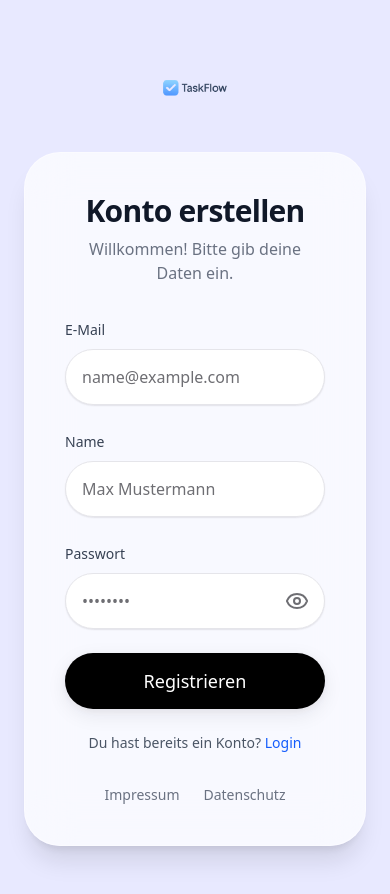
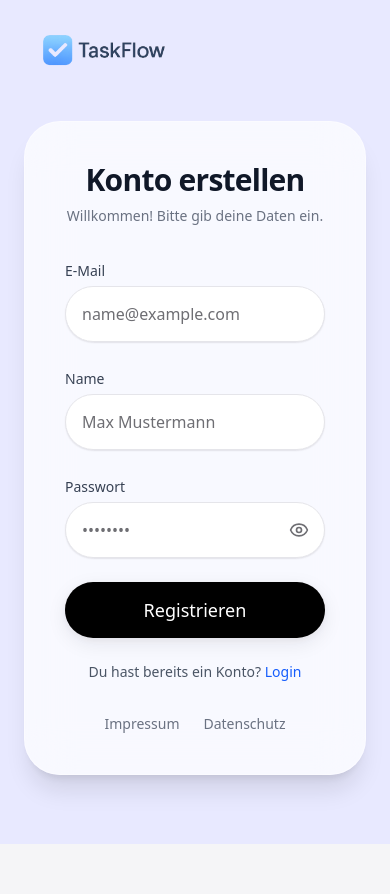
Before and after one commit to DevChristian1208/TaskFlow, a Next.js app: page /Register in a window 390 px wide. After the commit the page ends 844 px from the top, so only its background shows below. Built offline with nearby package versions, Linux system fonts and the light colour scheme; no server answers.

Commit message:
responsive fix Login/Register components

```diff
--- a/app/Login/page.tsx
+++ b/app/Login/page.tsx
@@ -8,10 +8,10 @@ import Link from "next/link";
 import { Eye, EyeOff } from "lucide-react";
 
 const inputClass =
-  "input-autofill-fix mt-2 w-full h-14 rounded-2xl border border-border bg-card px-4 text-foreground placeholder:text-muted-foreground shadow-apple-sm focus:outline-none focus:border-primary focus:ring-4 focus:ring-primary/20 transition-all duration-200 ease-apple";
+  "input-autofill-fix mt-1 w-full h-11 roomy:h-14 rounded-2xl border border-border bg-card px-4 text-foreground placeholder:text-muted-foreground shadow-apple-sm focus:outline-none focus:border-primary focus:ring-4 focus:ring-primary/20 transition-all duration-200 ease-apple";
 
 const inputClassNoMargin =
-  "input-autofill-fix w-full h-14 rounded-2xl border border-border bg-card px-4 text-foreground placeholder:text-muted-foreground shadow-apple-sm focus:outline-none focus:border-primary focus:ring-4 focus:ring-primary/20 transition-all duration-200 ease-apple";
+  "input-autofill-fix w-full h-11 roomy:h-14 rounded-2xl border border-border bg-card px-4 text-foreground placeholder:text-muted-foreground shadow-apple-sm focus:outline-none focus:border-primary focus:ring-4 focus:ring-primary/20 transition-all duration-200 ease-apple";
 
 export default function LoginPage() {
   const router = useRouter();
@@ -52,26 +52,29 @@ export default function LoginPage() {
   }
 
   return (
-    <div className="min-h-screen bg-[#E8E9FF] dark:bg-black flex flex-col items-center justify-center gap-6 px-6 py-12 transition-colors duration-300">
-      <Image
-        src="/Taskflow.png"
-        alt="logo"
-        width={200}
-        height={200}
-        priority
-        className="h-20 w-20 sm:h-28 sm:w-28 shrink-0"
-      />
+    <div className="h-dvh overflow-hidden bg-[#E8E9FF] dark:bg-black flex flex-col transition-colors duration-300">
+      <header className="w-full shrink-0 px-5 py-3 roomy:px-10 roomy:py-8">
+        <Image
+          src="/taskflow-logo.png"
+          alt="TaskFlow"
+          width={856}
+          height={241}
+          priority
+          className="h-8 roomy:h-9 w-auto"
+        />
+      </header>
 
-      <div className="w-full max-w-md bg-white/70 dark:bg-white/5 backdrop-blur-xl border border-white/40 dark:border-white/10 shadow-xl rounded-3xl p-10 transition-all">
-        <h1 className="text-3xl font-semibold tracking-tight text-gray-900 dark:text-white text-center mb-2">
+      <div className="flex-1 min-h-0 flex items-center justify-center px-5 pb-4 roomy:px-6 roomy:pb-12">
+        <div className="w-full max-w-md max-h-full overflow-hidden bg-white/70 dark:bg-white/5 backdrop-blur-xl border border-white/40 dark:border-white/10 shadow-xl rounded-3xl p-6 roomy:p-10 transition-all">
+        <h1 className="text-xl roomy:text-3xl font-semibold tracking-tight text-gray-900 dark:text-white text-center mb-1.5 roomy:mb-2">
           Willkommen zurück
         </h1>
 
-        <p className="text-gray-500 dark:text-gray-400 text-center mb-8">
+        <p className="text-sm text-gray-500 dark:text-gray-400 text-center mb-4 roomy:mb-8">
           Melde dich in deinem Konto an
         </p>
 
-        <form onSubmit={handleLogin} className="space-y-6">
+        <form onSubmit={handleLogin} className="space-y-3 roomy:space-y-6">
           <div>
             <label className="text-gray-700 dark:text-gray-300 text-sm font-medium">
               E-Mail
@@ -99,7 +102,7 @@ export default function LoginPage() {
               </Link>
             </div>
 
-            <div className="relative mt-2">
+            <div className="relative mt-1">
               <input
                 type={showPassword ? "text" : "password"}
                 required
@@ -112,18 +115,18 @@ export default function LoginPage() {
                 onClick={() => setShowPassword(!showPassword)}
                 className="absolute right-4 top-1/2 -translate-y-1/2 text-muted-foreground hover:text-foreground transition-colors duration-200 ease-apple"
               >
-                {showPassword ? <EyeOff /> : <Eye />}
+                {showPassword ? <EyeOff size={20} /> : <Eye size={20} />}
               </button>
             </div>
           </div>
 
-          {errorMsg && <p className="text-red-600 text-center">{errorMsg}</p>}
+          {errorMsg && <p className="text-red-600 text-sm text-center">{errorMsg}</p>}
 
-          <div className="flex flex-col gap-3">
+          <div className="flex flex-col gap-2.5 roomy:gap-3">
             <button
               type="submit"
               disabled={loading}
-              className="w-full h-14 rounded-full bg-black dark:bg-white text-white dark:text-black font-medium hover:bg-[#1d1d1f] dark:hover:bg-gray-200 shadow-apple-md transition-all duration-200 ease-apple disabled:opacity-60 text-lg cursor-pointer"
+              className="w-full h-11 roomy:h-14 rounded-full bg-black dark:bg-white text-white dark:text-black font-medium hover:bg-[#1d1d1f] dark:hover:bg-gray-200 shadow-apple-md transition-all duration-200 ease-apple disabled:opacity-60 text-base roomy:text-lg cursor-pointer"
             >
               {loading ? "Lade..." : "Login"}
             </button>
@@ -140,7 +143,7 @@ export default function LoginPage() {
               type="button"
               onClick={handleGuestLogin}
               disabled={loading}
-              className="w-full h-14 rounded-full border border-gray-300 dark:border-white/10 bg-white dark:bg-white/5 text-gray-900 dark:text-white font-medium hover:bg-gray-50 dark:hover:bg-white/10 transition-colors duration-200 ease-apple text-lg cursor-pointer"
+              className="w-full h-11 roomy:h-14 rounded-full border border-gray-300 dark:border-white/10 bg-white dark:bg-white/5 text-gray-900 dark:text-white font-medium hover:bg-gray-50 dark:hover:bg-white/10 transition-colors duration-200 ease-apple text-base roomy:text-lg cursor-pointer"
             >
               Als Gast fortfahren
             </button>
@@ -157,7 +160,7 @@ export default function LoginPage() {
           </p>
         </form>
 
-        <div className="mt-8 flex justify-center gap-6 text-sm text-gray-500 dark:text-gray-400">
+        <div className="mt-4 roomy:mt-8 flex justify-center gap-6 text-sm text-gray-500 dark:text-gray-400">
           <Link
             href="/ImpressumundDatenschutz/LegalNotice"
             className="hover:underline"
@@ -172,6 +175,7 @@ export default function LoginPage() {
           </Link>
         </div>
       </div>
+      </div>
     </div>
   );
 }
--- a/app/Register/page.tsx
+++ b/app/Register/page.tsx
@@ -9,10 +9,10 @@ import Link from "next/link";
 import { Eye, EyeOff, CheckCircle2 } from "lucide-react";
 
 const inputClass =
-  "input-autofill-fix mt-2 w-full h-14 rounded-2xl border border-border bg-card px-4 text-foreground placeholder:text-muted-foreground shadow-apple-sm focus:outline-none focus:border-primary focus:ring-4 focus:ring-primary/20 transition-all duration-200 ease-apple";
+  "input-autofill-fix mt-1 w-full h-11 roomy:h-14 rounded-2xl border border-border bg-card px-4 text-foreground placeholder:text-muted-foreground shadow-apple-sm focus:outline-none focus:border-primary focus:ring-4 focus:ring-primary/20 transition-all duration-200 ease-apple";
 
 const inputClassNoMargin =
-  "input-autofill-fix w-full h-14 rounded-2xl border border-border bg-card px-4 text-foreground placeholder:text-muted-foreground shadow-apple-sm focus:outline-none focus:border-primary focus:ring-4 focus:ring-primary/20 transition-all duration-200 ease-apple";
+  "input-autofill-fix w-full h-11 roomy:h-14 rounded-2xl border border-border bg-card px-4 text-foreground placeholder:text-muted-foreground shadow-apple-sm focus:outline-none focus:border-primary focus:ring-4 focus:ring-primary/20 transition-all duration-200 ease-apple";
 
 export default function RegisterPage() {
   const router = useRouter();
@@ -42,48 +42,51 @@ export default function RegisterPage() {
   }
 
   return (
-    <div className="min-h-screen bg-[#E8E9FF] dark:bg-black flex flex-col items-center justify-center gap-6 px-6 py-12 transition-colors duration-300">
-      <Image
-        src="/Taskflow.png"
-        alt="logo"
-        width={200}
-        height={200}
-        priority
-        className="h-20 w-20 sm:h-28 sm:w-28 shrink-0"
-      />
+    <div className="h-dvh overflow-hidden bg-[#E8E9FF] dark:bg-black flex flex-col transition-colors duration-300">
+      <header className="w-full shrink-0 px-5 py-3 roomy:px-10 roomy:py-8">
+        <Image
+          src="/taskflow-logo.png"
+          alt="TaskFlow"
+          width={856}
+          height={241}
+          priority
+          className="h-8 roomy:h-9 w-auto"
+        />
+      </header>
 
-      <div className="w-full max-w-md bg-white/70 dark:bg-white/5 backdrop-blur-xl border border-white/40 dark:border-white/10 shadow-xl rounded-3xl p-10">
-        <h1 className="text-3xl font-semibold tracking-tight text-gray-900 dark:text-white text-center mb-2">
+      <div className="flex-1 min-h-0 flex items-center justify-center px-5 pb-4 roomy:px-6 roomy:pb-12">
+        <div className="w-full max-w-md max-h-full overflow-hidden bg-white/70 dark:bg-white/5 backdrop-blur-xl border border-white/40 dark:border-white/10 shadow-xl rounded-3xl p-6 roomy:p-10">
+        <h1 className="text-xl roomy:text-3xl font-semibold tracking-tight text-gray-900 dark:text-white text-center mb-1.5 roomy:mb-2">
           Konto erstellen
         </h1>
 
         {success ? (
           <>
-            <p className="text-gray-500 dark:text-gray-400 text-center mb-8">
+            <p className="text-sm text-gray-500 dark:text-gray-400 text-center mb-4 roomy:mb-8">
               Willkommen! Bitte gib deine Daten ein.
             </p>
 
-            <div className="flex flex-col items-center gap-3 bg-green-500/10 border border-green-500/20 rounded-2xl py-6 px-4 text-green-600 dark:text-green-400 text-center mb-6">
-              <CheckCircle2 size={32} />
-              <p className="font-medium">
+            <div className="flex flex-col items-center gap-2 roomy:gap-3 bg-green-500/10 border border-green-500/20 rounded-2xl py-4 roomy:py-6 px-4 text-green-600 dark:text-green-400 text-center mb-4 roomy:mb-6">
+              <CheckCircle2 className="h-7 w-7 roomy:h-8 roomy:w-8" />
+              <p className="text-sm roomy:text-base font-medium">
                 Konto erfolgreich erstellt, {name}!
               </p>
             </div>
 
             <button
               onClick={() => router.push("/Dashboard")}
-              className="w-full h-14 rounded-full bg-black dark:bg-white text-white dark:text-black font-medium hover:bg-[#1d1d1f] dark:hover:bg-gray-200 shadow-apple-md transition-all duration-200 ease-apple text-lg cursor-pointer"
+              className="w-full h-11 roomy:h-14 rounded-full bg-black dark:bg-white text-white dark:text-black font-medium hover:bg-[#1d1d1f] dark:hover:bg-gray-200 shadow-apple-md transition-all duration-200 ease-apple text-base roomy:text-lg cursor-pointer"
             >
               Los geht&apos;s
             </button>
           </>
         ) : (
           <>
-            <p className="text-gray-500 dark:text-gray-400 text-center mb-8">
+            <p className="text-sm text-gray-500 dark:text-gray-400 text-center mb-4 roomy:mb-8">
               Willkommen! Bitte gib deine Daten ein.
             </p>
 
-            <form onSubmit={onSubmit} className="space-y-6">
+            <form onSubmit={onSubmit} className="space-y-3 roomy:space-y-6">
               <div>
                 <label className="text-gray-700 dark:text-gray-300 text-sm font-medium">
                   E-Mail
@@ -116,7 +119,7 @@ export default function RegisterPage() {
                   Passwort
                 </label>
 
-                <div className="relative mt-2">
+                <div className="relative mt-1">
                   <input
                     type={showPassword ? "text" : "password"}
                     required
@@ -130,19 +133,19 @@ export default function RegisterPage() {
                     onClick={() => setShowPassword(!showPassword)}
                     className="absolute right-4 top-1/2 -translate-y-1/2 text-muted-foreground hover:text-foreground transition-colors duration-200 ease-apple"
                   >
-                    {showPassword ? <EyeOff /> : <Eye />}
+                    {showPassword ? <EyeOff size={20} /> : <Eye size={20} />}
                   </button>
                 </div>
               </div>
 
               {errorMsg && (
-                <p className="text-red-600 text-center">{errorMsg}</p>
+                <p className="text-red-600 text-sm text-center">{errorMsg}</p>
               )}
 
               <button
                 type="submit"
                 disabled={loading}
-                className="w-full h-14 rounded-full bg-black dark:bg-white text-white dark:text-black font-medium hover:bg-[#1d1d1f] dark:hover:bg-gray-200 shadow-apple-md transition-all duration-200 ease-apple text-lg cursor-pointer disabled:opacity-60"
+                className="w-full h-11 roomy:h-14 rounded-full bg-black dark:bg-white text-white dark:text-black font-medium hover:bg-[#1d1d1f] dark:hover:bg-gray-200 shadow-apple-md transition-all duration-200 ease-apple text-base roomy:text-lg cursor-pointer disabled:opacity-60"
               >
                 {loading ? "Registriere…" : "Registrieren"}
               </button>
@@ -157,7 +160,7 @@ export default function RegisterPage() {
                 </Link>
               </p>
             </form>
-            <div className="mt-8 flex justify-center gap-6 text-sm text-gray-500 dark:text-gray-400">
+            <div className="mt-4 roomy:mt-8 flex justify-center gap-6 text-sm text-gray-500 dark:text-gray-400">
               <Link
                 href="/ImpressumundDatenschutz/LegalNotice"
                 className="hover:underline"
@@ -173,6 +176,7 @@ export default function RegisterPage() {
             </div>
           </>
         )}
+        </div>
       </div>
     </div>
   );
--- a/app/ResetPass/page.tsx
+++ b/app/ResetPass/page.tsx
@@ -9,7 +9,7 @@ import { sendPasswordResetEmail } from "firebase/auth";
 import { FirebaseError } from "firebase/app";
 
 const inputClass =
-  "input-autofill-fix mt-2 w-full h-14 rounded-2xl border border-border bg-card px-4 text-foreground placeholder:text-muted-foreground shadow-apple-sm focus:outline-none focus:border-primary focus:ring-4 focus:ring-primary/20 transition-all duration-200 ease-apple";
+  "input-autofill-fix mt-1 w-full h-11 roomy:h-14 rounded-2xl border border-border bg-card px-4 text-foreground placeholder:text-muted-foreground shadow-apple-sm focus:outline-none focus:border-primary focus:ring-4 focus:ring-primary/20 transition-all duration-200 ease-apple";
 
 export default function ResetPassword() {
   const router = useRouter();
@@ -42,50 +42,53 @@ export default function ResetPassword() {
   }
 
   return (
-    <div className="min-h-screen bg-[#E8E9FF] dark:bg-black flex flex-col items-center justify-center gap-6 px-6 py-12 transition-colors duration-300">
-      <Image
-        src="/Taskflow.png"
-        alt="logo"
-        width={200}
-        height={200}
-        priority
-        className="h-20 w-20 sm:h-28 sm:w-28 shrink-0"
-      />
+    <div className="h-dvh overflow-hidden bg-[#E8E9FF] dark:bg-black flex flex-col transition-colors duration-300">
+      <header className="w-full shrink-0 px-5 py-3 roomy:px-10 roomy:py-8">
+        <Image
+          src="/taskflow-logo.png"
+          alt="TaskFlow"
+          width={856}
+          height={241}
+          priority
+          className="h-8 roomy:h-9 w-auto"
+        />
+      </header>
 
-      <div className="w-full max-w-md bg-white/70 dark:bg-white/5 backdrop-blur-xl border border-white/40 dark:border-white/10 shadow-xl rounded-3xl p-10 relative">
-        <Link href="/Login" className="absolute left-8 top-10">
+      <div className="flex-1 min-h-0 flex items-center justify-center px-5 pb-4 roomy:px-6 roomy:pb-12">
+        <div className="w-full max-w-md max-h-full overflow-hidden bg-white/70 dark:bg-white/5 backdrop-blur-xl border border-white/40 dark:border-white/10 shadow-xl rounded-3xl p-6 roomy:p-10 relative">
+        <Link href="/Login" className="absolute left-5 top-5 roomy:left-8 roomy:top-8">
           <Image
             src="/13. Go back.png"
             alt="back"
             width={28}
             height={28}
-            className="dark:invert"
+            className="h-6 w-6 roomy:h-7 roomy:w-7 dark:invert"
           />
         </Link>
 
-        <h1 className="text-3xl font-semibold tracking-tight text-gray-900 dark:text-white text-center mb-2">
+        <h1 className="text-xl roomy:text-3xl font-semibold tracking-tight text-gray-900 dark:text-white text-center mb-1.5 roomy:mb-2">
           Passwort zurücksetzen
         </h1>
 
-        <p className="text-gray-500 dark:text-gray-400 text-center mb-8">
+        <p className="text-sm text-gray-500 dark:text-gray-400 text-center mb-4 roomy:mb-8">
           Gib deine E-Mail-Adresse ein, um dein Passwort zurückzusetzen.
         </p>
 
         {sent ? (
           <>
-            <p className="bg-green-500/10 border border-green-500/20 rounded-2xl py-4 px-4 text-green-600 dark:text-green-400 text-center mb-6">
+            <p className="bg-green-500/10 border border-green-500/20 rounded-2xl py-3 roomy:py-4 px-4 text-sm text-green-600 dark:text-green-400 text-center mb-4 roomy:mb-6">
               Falls ein Konto existiert, wurde eine E-Mail gesendet.
             </p>
 
             <button
               onClick={() => router.push("/Login")}
-              className="w-full h-14 rounded-full bg-black dark:bg-white text-white dark:text-black text-lg hover:bg-[#1d1d1f] dark:hover:bg-gray-200 shadow-apple-md transition-all duration-200 ease-apple"
+              className="w-full h-11 roomy:h-14 rounded-full bg-black dark:bg-white text-white dark:text-black text-base roomy:text-lg hover:bg-[#1d1d1f] dark:hover:bg-gray-200 shadow-apple-md transition-all duration-200 ease-apple"
             >
               Zur Anmeldung
             </button>
           </>
         ) : (
-          <form onSubmit={handleSubmit} className="space-y-6">
+          <form onSubmit={handleSubmit} className="space-y-3 roomy:space-y-6">
             <div>
               <label className="text-gray-700 dark:text-gray-300 text-sm font-medium">
                 E-Mail
@@ -100,17 +103,20 @@ export default function ResetPassword() {
               />
             </div>
 
-            {err && <p className="text-red-600 text-center">{err}</p>}
+            {err && (
+              <p className="text-red-600 text-sm text-center">{err}</p>
+            )}
 
             <button
               type="submit"
               disabled={loading}
-              className="w-full h-14 rounded-full bg-black dark:bg-white text-white dark:text-black text-lg hover:bg-[#1d1d1f] dark:hover:bg-gray-200 shadow-apple-md transition-all duration-200 ease-apple disabled:opacity-60"
+              className="w-full h-11 roomy:h-14 rounded-full bg-black dark:bg-white text-white dark:text-black text-base roomy:text-lg hover:bg-[#1d1d1f] dark:hover:bg-gray-200 shadow-apple-md transition-all duration-200 ease-apple disabled:opacity-60"
             >
               {loading ? "Sende..." : "E-Mail senden"}
             </button>
           </form>
         )}
+        </div>
       </div>
     </div>
   );
--- a/app/globals.css
+++ b/app/globals.css
@@ -2,6 +2,7 @@
 @import "tw-animate-css";
 
 @custom-variant dark (&:is(.dark *));
+@custom-variant roomy (@media (min-height: 820px));
 
 @theme inline {
   --color-background: var(--background);
```
Also changed, not shown: public/taskflow-logo.png (added), 1 other file (tests, documents, lock files or other folders).
